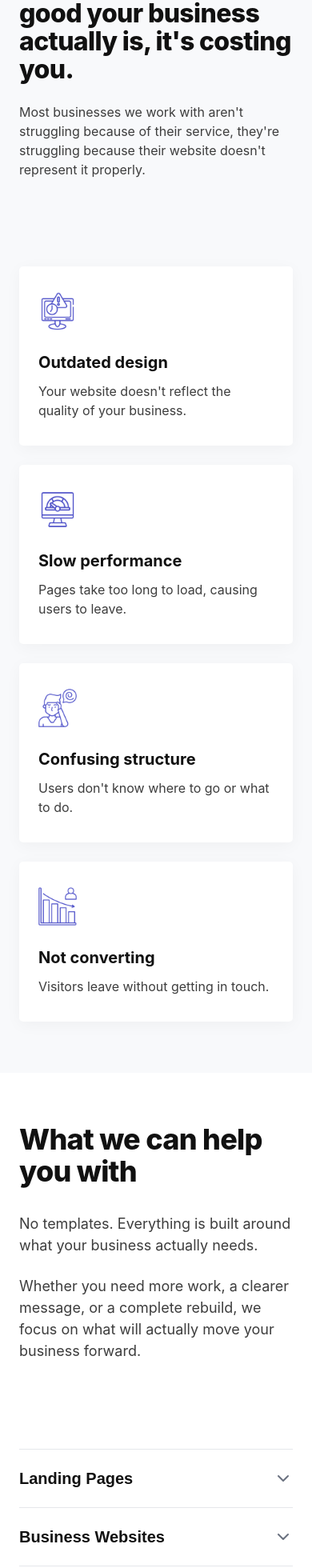
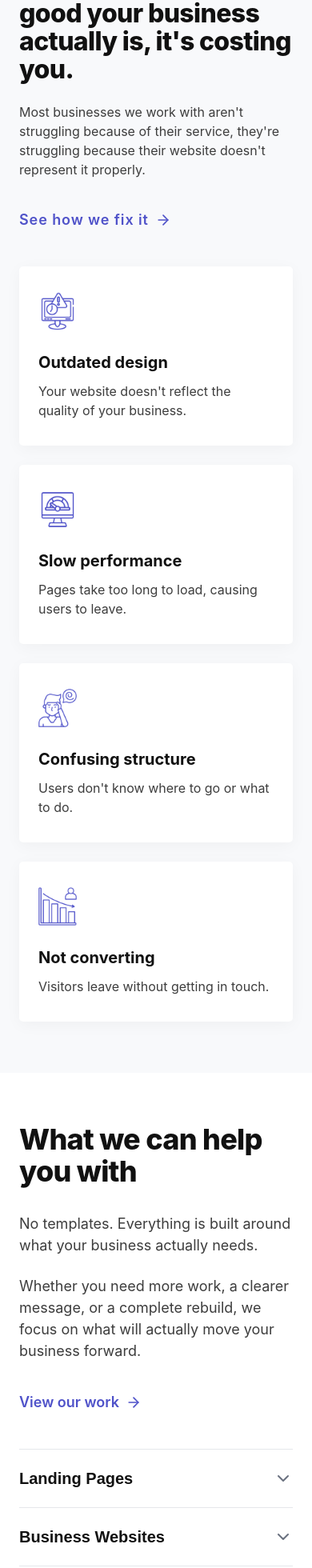
Before and after one commit to Vader1970/pegasus-web-design, a Next.js app: page / in a window 390 px wide. Shown: the part 1382-3342 px from the top of the page at 80% size. Built offline with nearby package versions, Linux system fonts and the light colour scheme.

Commit message:
fixed links and padding

```diff
--- a/src/components/sections/home/Problem/Problem.js
+++ b/src/components/sections/home/Problem/Problem.js
@@ -79,9 +79,11 @@ export default function Problem() {
           <p className={`gsap-problem-text ${styles.paragraph}`}>
             Most businesses we work with aren't struggling because of their service, they're struggling because their website doesn't represent it properly.
           </p>
-          <Link href="#services" className={`gsap-problem-text ${styles.ctaLink}`}>
-            See how we fix it <ArrowRight size={20} className={styles.arrow} />
-          </Link>
+          <div className="gsap-problem-text">
+            <Link href="#services" className={styles.ctaLink}>
+              See how we fix it <ArrowRight size={20} className={styles.arrow} />
+            </Link>
+          </div>
         </div>
 
         {/* Right Cards Grid */}
--- a/src/components/sections/home/RecentWork/RecentWork.module.css
+++ b/src/components/sections/home/RecentWork/RecentWork.module.css
@@ -211,6 +211,10 @@
     padding: 0 24px;
   }
 
+  .header {
+    margin-bottom: 48px;
+  }
+
   .heading {
     font-size: clamp(32px, 8vw, 40px);
   }
--- a/src/components/sections/home/Services/Services.js
+++ b/src/components/sections/home/Services/Services.js
@@ -81,9 +81,11 @@ export default function Services() {
           <p className={`gsap-services-text ${styles.paragraph}`}>
             Whether you need more work, a clearer message, or a complete rebuild, we focus on what will actually move your business forward.
           </p>
-          <Link href="#work" className={`gsap-services-text ${styles.ctaLink}`}>
-            View our work <ArrowRight size={20} className={styles.arrow} />
-          </Link>
+          <div className="gsap-services-text">
+            <Link href="#work" className={styles.ctaLink}>
+              View our work <ArrowRight size={20} className={styles.arrow} />
+            </Link>
+          </div>
         </div>
 
         {/* Right Column: Accordion */}
```
